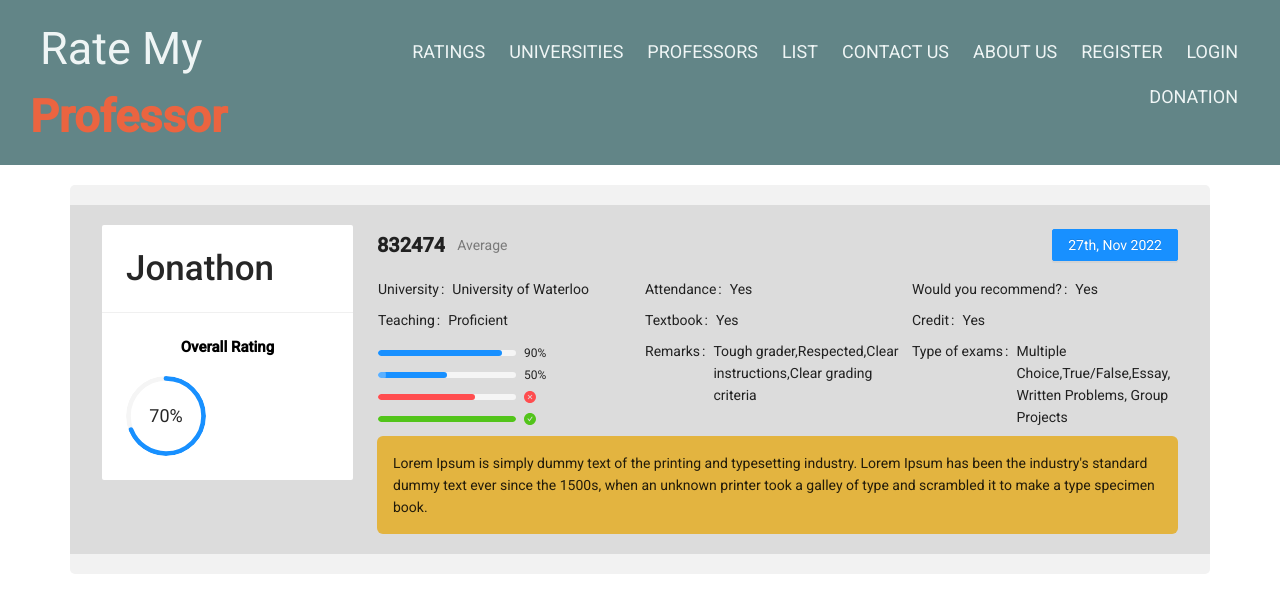
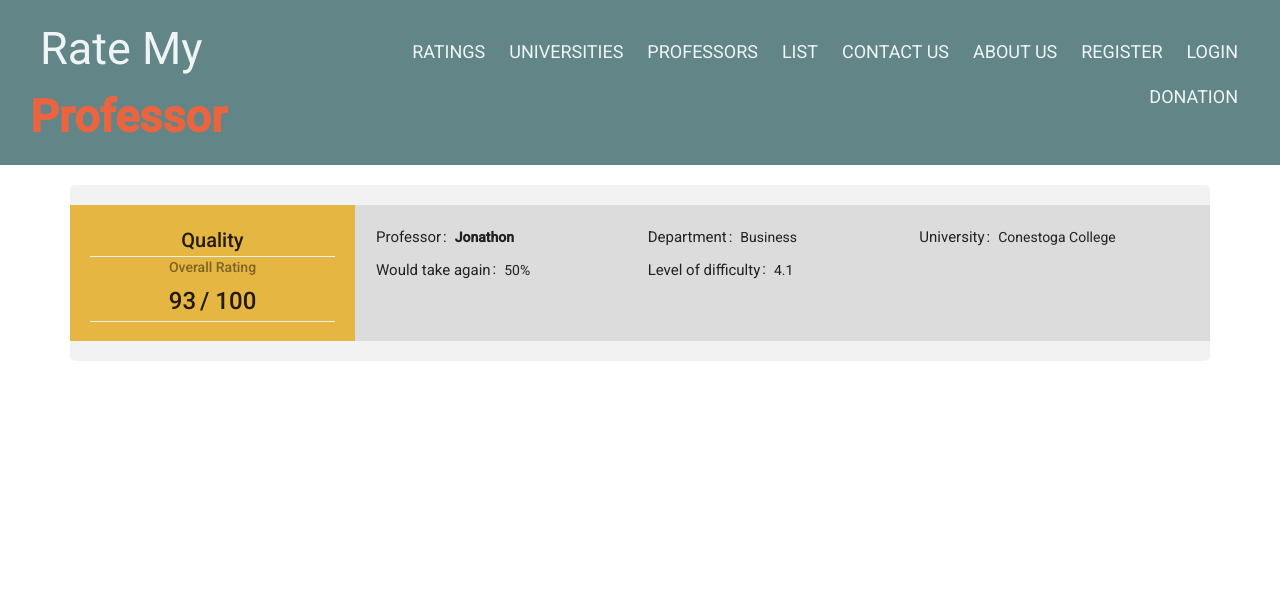
Before and after one commit to meeet-panchal/rate-my-professor, a React (Create React App) app: page /professorlist in a window 1280 px wide. Shown: the top 612 px of the page. Built offline with nearby package versions, Linux system fonts and the light colour scheme.

Commit message:
created the professors list page

```diff
--- /dev/null
+++ b/src/components/ProfessorList/ProfessorList.css
@@ -0,0 +1,22 @@
+.ant-card-head {
+  min-height: 0px !important;
+  font-size: 20px !important;
+  padding: 0px !important;
+}
+
+.ant-card-head-title {
+  padding: 0px !important;
+}
+
+.ant-card-body {
+  padding: 0px !important;
+}
+
+.ant-descriptions-item-label {
+  font-size: 15px !important;
+}
+
+.bg-left-column {
+  color: rgba(228, 175, 43, 0.88);
+  background-color: rgba(228, 175, 43, 0.88);
+}
--- a/src/components/ProfessorList/ProfessorList.js
+++ b/src/components/ProfessorList/ProfessorList.js
@@ -7,8 +7,10 @@ import { Progress } from "antd";
 import { Button, Descriptions, PageHeader, Statistic, Tag } from "antd";
 import DescriptionsItem from "antd/lib/descriptions/Item";
 import MainHeader from "../MainHeader";
+import { Divider } from "antd";
+import "./ProfessorList.css";
 
-const ProfessorList = () => (
+const Professor = () => (
   <>
     <nav>
       <div className="logo">
@@ -22,77 +24,48 @@ const ProfessorList = () => (
     </nav>
 
     <Container>
-      <Row
-        className="site-card-border-less-wrapper"
-        style={{ backgroundColor: "#dcdcdc", padding: "20px" }}
-      >
-        <Col xs={12} md={3}>
+      <Row className="text-center">
+        <Col
+          xs={12}
+          md={3}
+          style={{
+            backgroundColor: "rgba(228, 175, 43, 0.88)",
+            padding: "20px",
+          }}
+        >
           {" "}
-          <Card title="Jonathon" bordered={false}>
-            <p>Overall Rating</p>
-            <Progress type="circle" percent={70} width={80} />
+          <Card className="ant-card-head py-0" title="Quality" bordered={false}>
+            <Statistic title="Overall Rating" value={93} suffix="/ 100" />
           </Card>
         </Col>
-
-        <Col xs={12} md={9}>
-          <PageHeader
-            className="site-page-header p-0"
-            title="832474"
-            subTitle="Average"
-            extra={[
-              <Button key="1" type="primary">
-                27th, Nov 2022
-              </Button>,
-            ]}
-          >
-            <Descriptions size="small" column={3}>
+        <Col
+          xs={12}
+          md={9}
+          style={{ backgroundColor: "#dcdcdc", padding: "20px" }}
+        >
+          <Row className="site-card-border-less-wrapper">
+            <Descriptions size="small">
+              <Descriptions.Item
+                label="Professor"
+                style={{ fontSize: "30px", fontWeight: "bold" }}
+              >
+                Jonathon
+              </Descriptions.Item>
+              <Descriptions.Item label="Department">Business</Descriptions.Item>
               <Descriptions.Item label="University">
-                University of Waterloo
+                Conestoga College
               </Descriptions.Item>
-              <Descriptions.Item label="Attendance">
-                <a>Yes</a>
+              <Descriptions.Item label="Would take again">
+                50%
               </Descriptions.Item>
-              <Descriptions.Item label="Would you recommend?">
-                Yes
-              </Descriptions.Item>
-              <Descriptions.Item label="Teaching">Proficient</Descriptions.Item>
-              <Descriptions.Item label="Textbook">Yes</Descriptions.Item>
-              <Descriptions.Item label="Credit">Yes</Descriptions.Item>
-              <DescriptionsItem>
-                {" "}
-                <div
-                  style={{
-                    width: 170,
-                  }}
-                >
-                  <Progress percent={90} size="small" />
-                  <Progress percent={50} size="small" status="active" />
-                  <Progress percent={70} size="small" status="exception" />
-                  <Progress percent={100} size="small" />
-                </div>
-              </DescriptionsItem>
-              <Descriptions.Item label="Remarks">
-                Tough grader,Respected,Clear instructions,Clear grading criteria
-              </Descriptions.Item>
-              <Descriptions.Item label="Type of exams">
-                Multiple Choice,True/False,Essay, Written Problems, Group
-                Projects
-              </Descriptions.Item>
-
-              <Descriptions.Item
-                className="rounded p-3"
-                style={{ color: "#e4af2be0", backgroundColor: "#e4af2be0" }}
-              >
-                Lorem Ipsum is simply dummy text of the printing and typesetting
-                industry. Lorem Ipsum has been the industry's standard dummy
-                text ever since the 1500s, when an unknown printer took a galley
-                of type and scrambled it to make a type specimen book.
+              <Descriptions.Item label="Level of difficulty">
+                4.1
               </Descriptions.Item>
             </Descriptions>
-          </PageHeader>
+          </Row>
         </Col>
       </Row>
     </Container>
   </>
 );
-export default ProfessorList;
+export default Professor;
```
